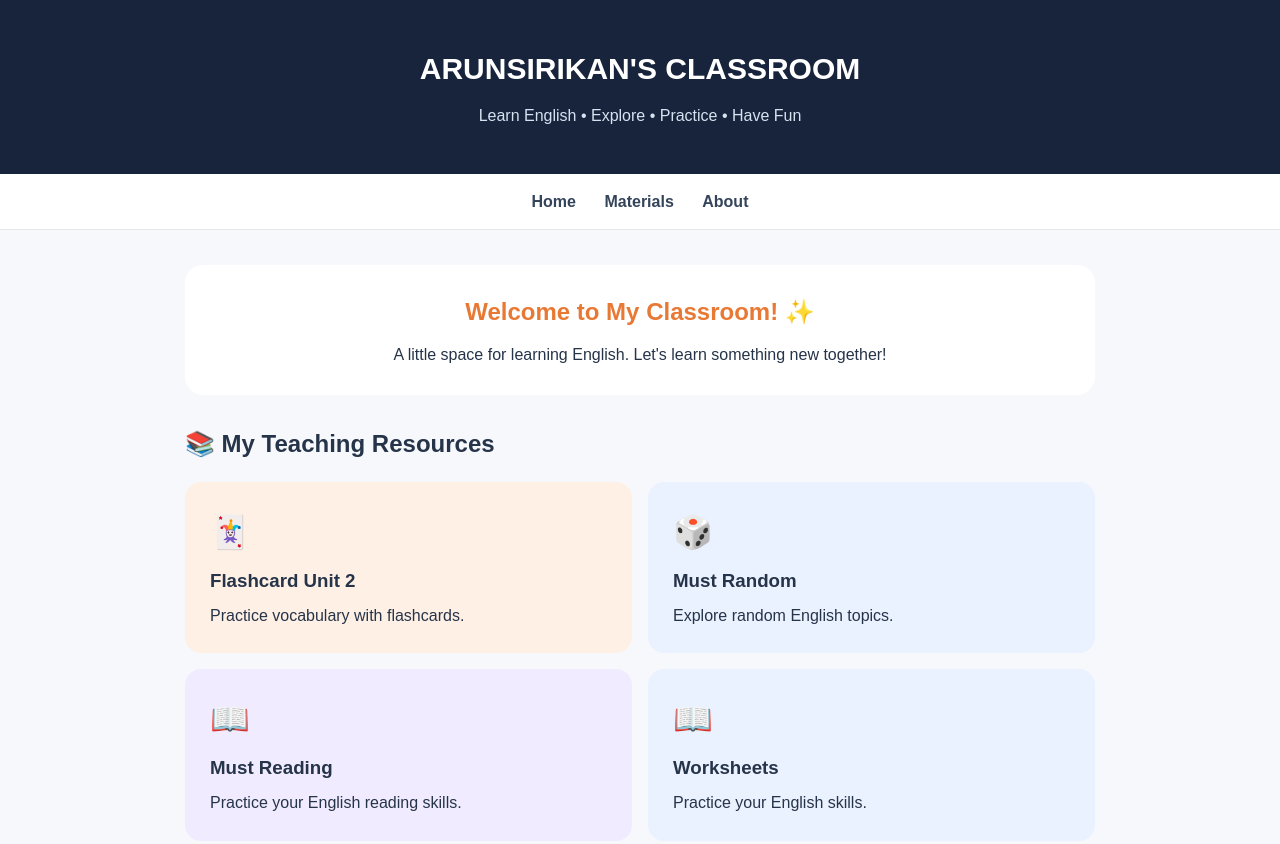
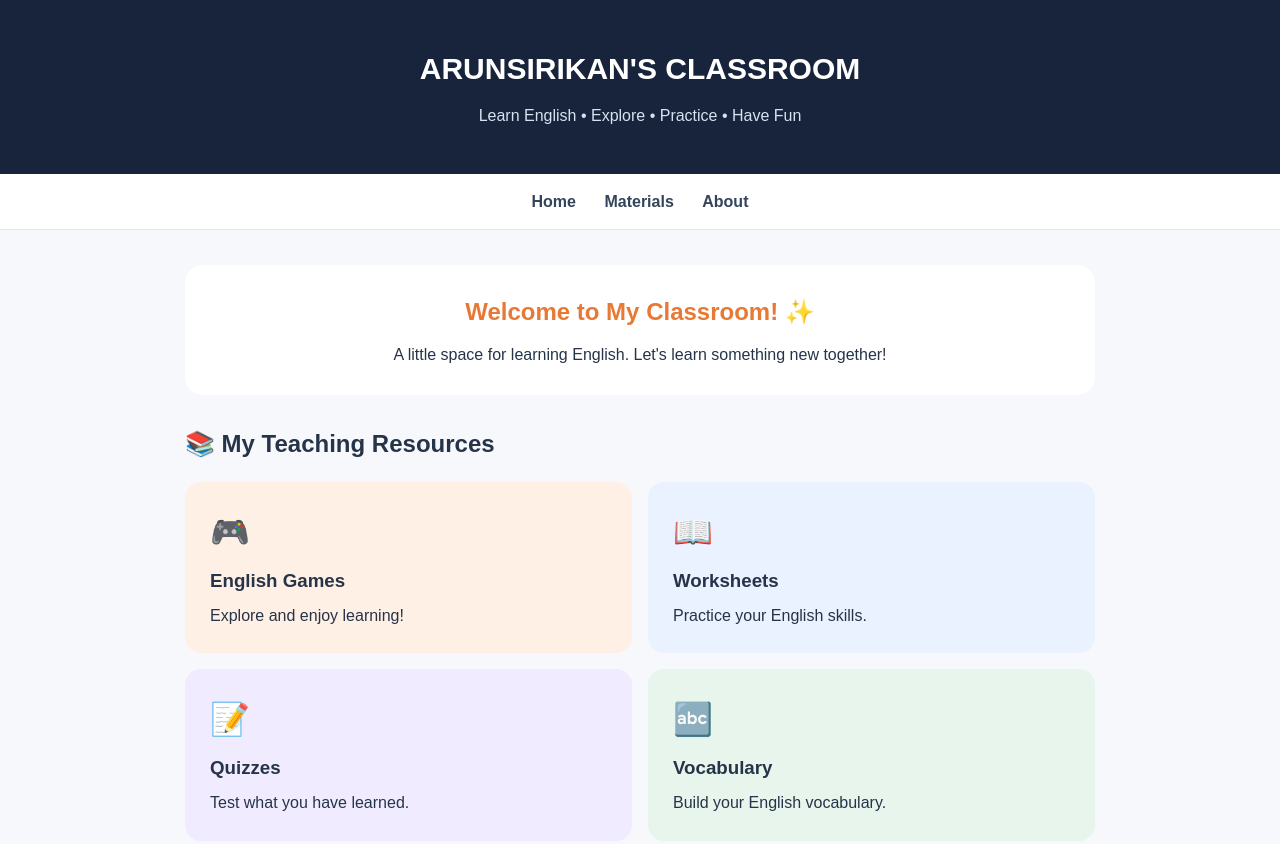
Before and after one commit to arunberht/arunenglish-classroom, a plain HTML site: page index.html in a window 1280 px wide. Shown: the top 844 px of the page. Drawn offline with Linux system fonts and the light colour scheme.

Commit message:
Update index.html

```diff
--- a/index.html
+++ b/index.html
@@ -160,22 +160,10 @@
       <div class="grid">
 
 
-<a href="game/flashcard-unit-2.html" class="card orange">
-  <div class="emoji">🃏</div>
-  <h3>Flashcard Unit 2</h3>
-  <p>Practice vocabulary with flashcards.</p>
-</a>
-
-<a href="game/must-random.html" class="card blue">
-  <div class="emoji">🎲</div>
-  <h3>Must Random</h3>
-  <p>Explore random English topics.</p>
-</a>
-
-<a href="game/must-reading.html" class="card purple">
-  <div class="emoji">📖</div>
-  <h3>Must Reading</h3>
-  <p>Practice your English reading skills.</p>
+<a href="games.html" class="card orange">
+  <div class="emoji">🎮</div>
+  <h3>English Games</h3>
+  <p>Explore and enjoy learning!</p>
 </a>
 
         <a href="#worksheets" class="card blue">
```
